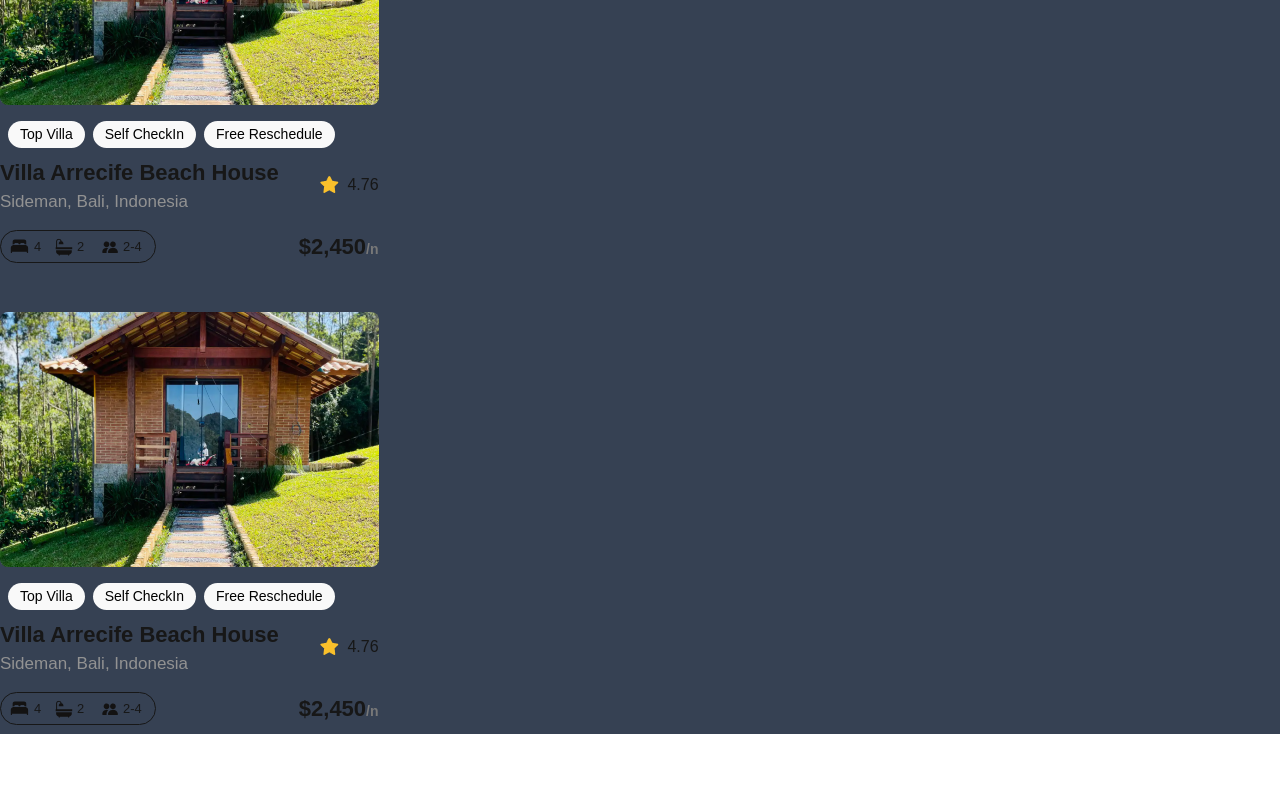
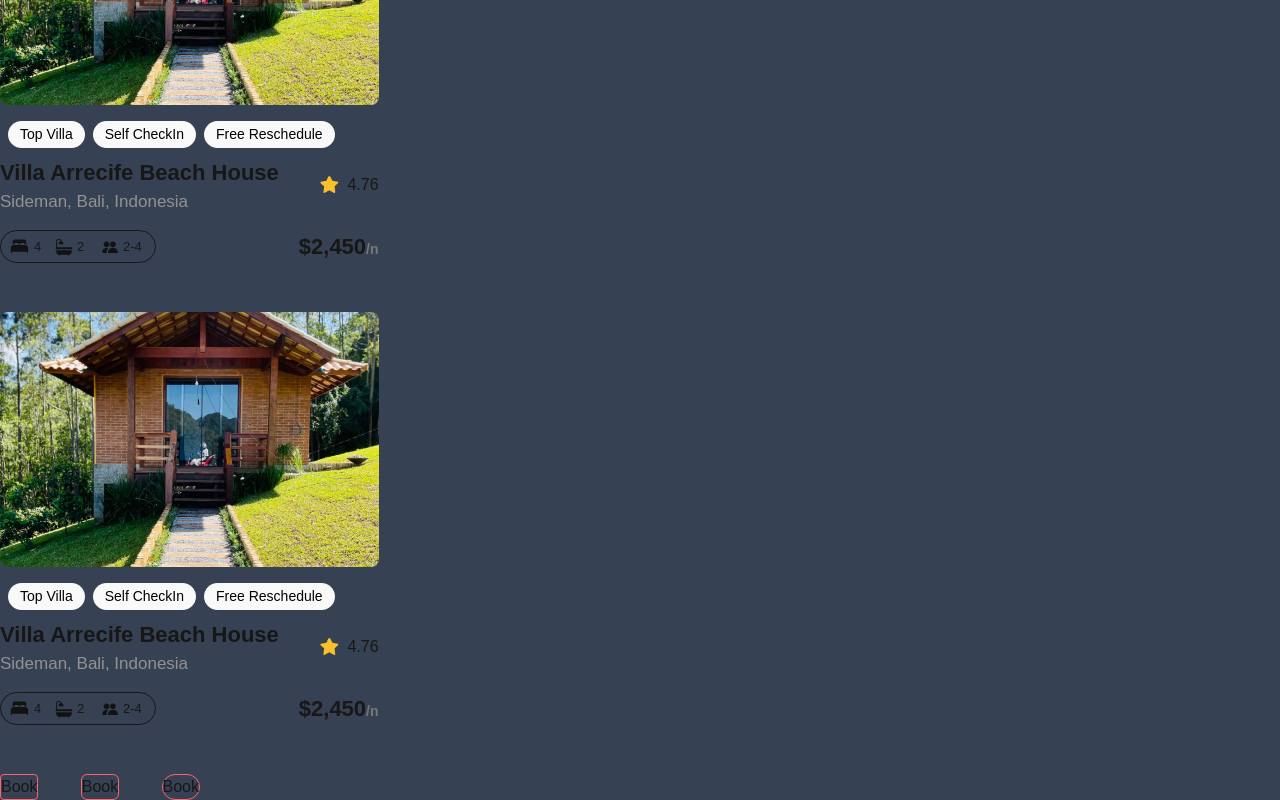
Before and after one commit to TimothyNjau/alx-project-0x00-setup, a Next.js app in the folder alx-project-0x00/: page /landing in a window 1280 px wide. Shown: the part 680-1480 px from the top of the page. Before the commit the page ends 1414 px from the top, so only its background shows below. Built offline with nearby package versions, Linux system fonts and the light colour scheme.

Commit message:
feat: implement Button component with props for title and styles

```diff
--- /dev/null
+++ b/alx-project-0x00/components/Button.tsx
@@ -0,0 +1,13 @@
+import { ButtonProps } from "@/interfaces";
+
+const Button:React.FC<ButtonProps> = (props) => {
+    return (
+        <div className="flex justify-center items-center ">
+            <button className={`${props.styles} border-solid border-1 border-red-400`}>
+                {props.title}
+            </button>
+        </div>
+    )
+};
+
+export default Button;
--- a/alx-project-0x00/interfaces/index.ts
+++ b/alx-project-0x00/interfaces/index.ts
@@ -1,3 +1,8 @@
 export interface PillProps {
     title: string
 }
+
+export interface ButtonProps {
+    title: string;
+    styles: string;
+}
--- a/alx-project-0x00/pages/landing.tsx
+++ b/alx-project-0x00/pages/landing.tsx
@@ -1,4 +1,5 @@
 import Card from "@/components/Card";
+import Button from "@/components/Button";
 
 const Landing: React.FC = () => {
     return (
@@ -7,6 +8,11 @@ const Landing: React.FC = () => {
             <Card />
             <Card />
             <Card />
+            <div className="flex justify-between w-[200px]">
+            <Button title="Book" styles="rounded-sm"/>
+            <Button title="Book" styles="rounded-md"/>
+            <Button title="Book" styles="rounded-full"/>
+            </div>
         </div>
     )
 }
```
